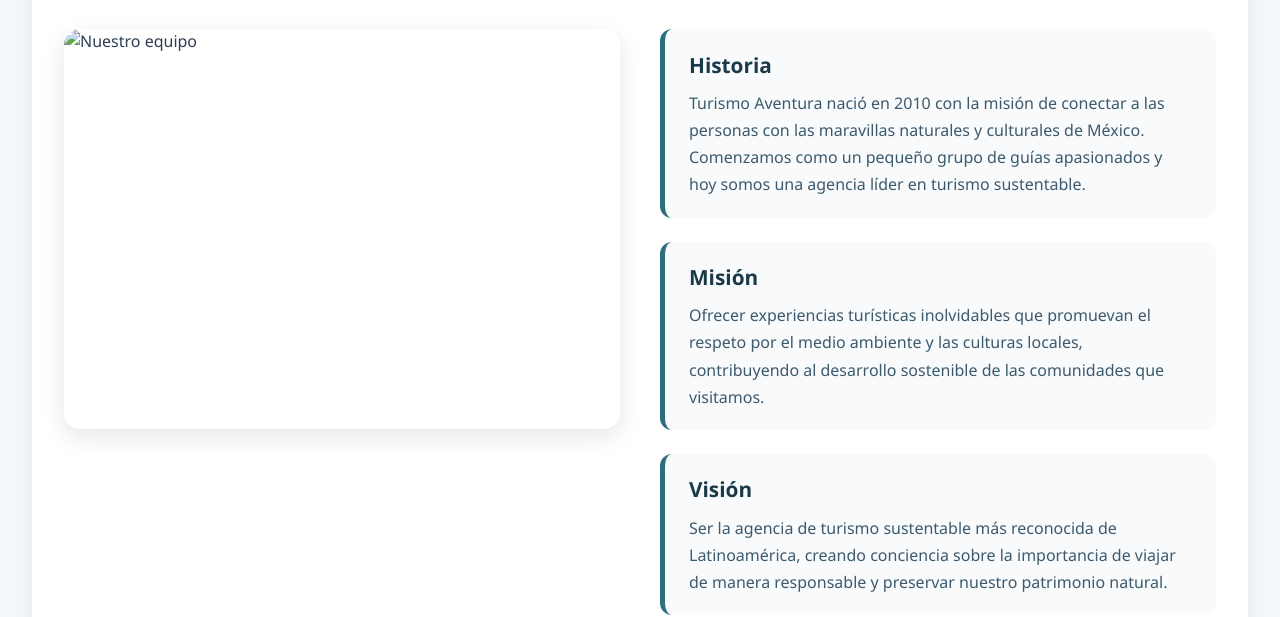
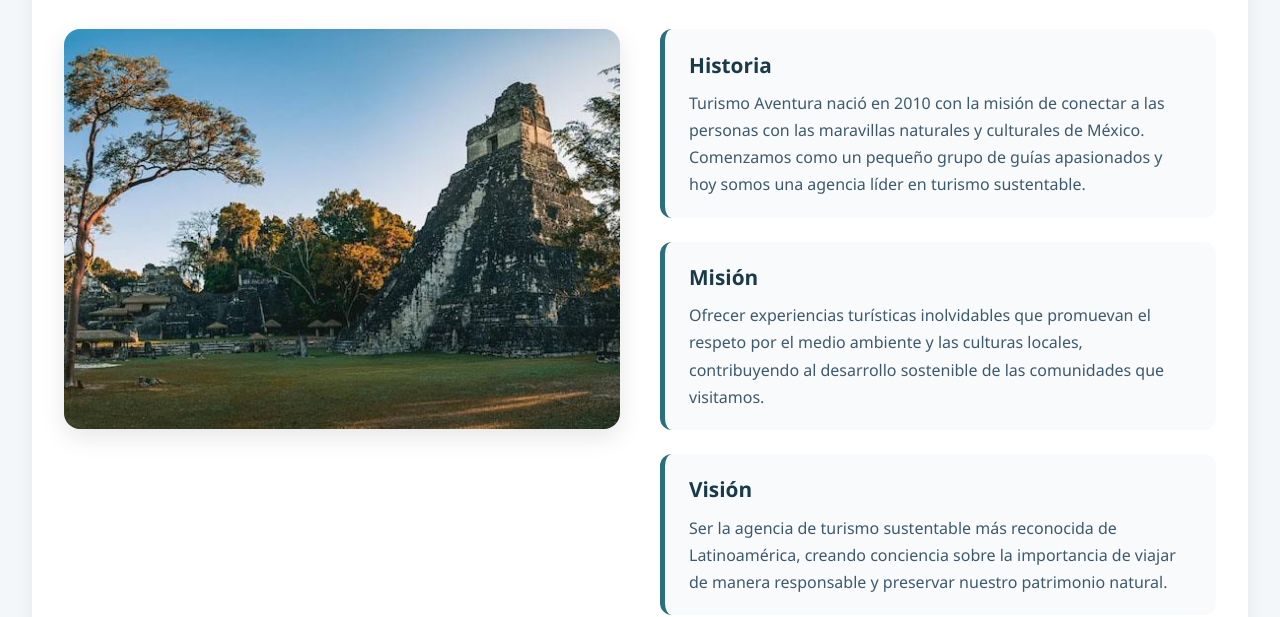
Before and after one commit to MarCruz33/Turismo-Aventura-TI901, a plain HTML site: page nosotros.html in a window 1280 px wide. Shown: the part 215-832 px from the top of the page. Drawn offline with Linux system fonts and the light colour scheme.

Commit message:
onceavo commit agregue imagen y modifique archivo nostros.html

```diff
--- a/nosotros.html
+++ b/nosotros.html
@@ -31,7 +31,7 @@
         <section class="nosotros">
             <h2>Nuestra Historia</h2>
             <div class="nosotros-content">
-                <img src="img2/nosotros.jpg" alt="Nuestro equipo" class="nosotros-img">
+                <img src="imagen/nosotros.jpg" alt="Nuestro equipo" class="nosotros-img">
                 <div class="nosotros-text">
                     <article class="historia">
                         <h3>Historia</h3>
```
Also changed, not shown: imagen/nosotros.jpg (added).
